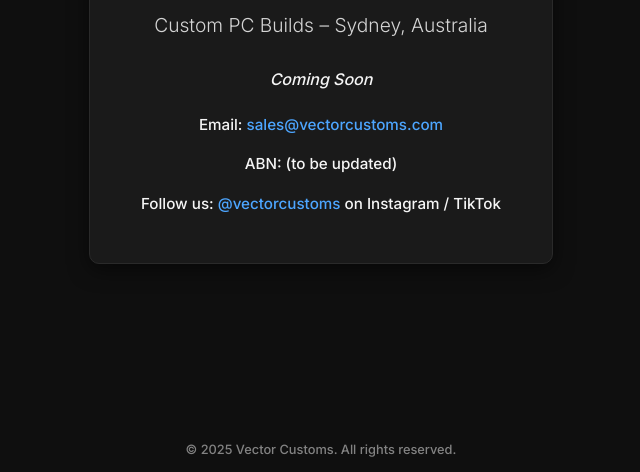
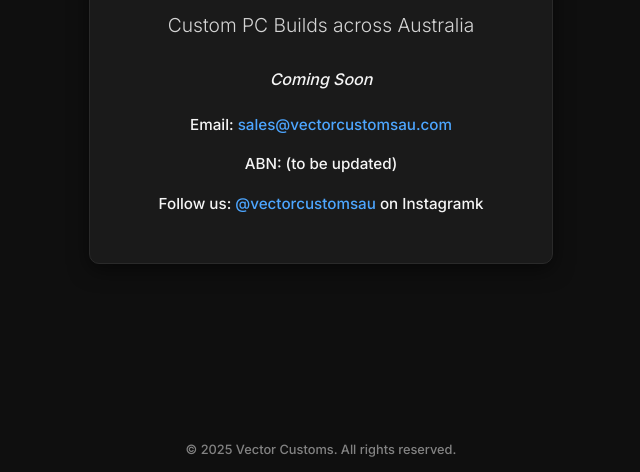
Before and after one commit to nishiharaes/vectorcustoms-site, a plain HTML site: page index.html in a window 1280 px wide. Shown: the part 328-800 px from the top of the page, without its empty margins (319-959 px from the left). Drawn offline with Linux system fonts and the light colour scheme.

Commit message:
Update index.html

```diff
--- a/index.html
+++ b/index.html
@@ -3,7 +3,7 @@
 <head>
   <meta charset="UTF-8">
   <meta name="viewport" content="width=device-width, initial-scale=1.0">
-  <title>Vector Customs – Coming Soon</title>
+  <title>Coming Soon!</title>
   <style>
     @import url('https://fonts.googleapis.com/css2?family=Inter:wght@300;500;700&display=swap');
 
@@ -71,12 +71,12 @@
 <body>
   <div class="card">
     <h1>Vector Customs</h1>
-    <h2>Custom PC Builds – Sydney, Australia</h2>
+    <h2>Custom PC Builds across Australia</h2>
     <p><em>Coming Soon</em></p>
     <div class="info">
-      <p>Email: <a href="mailto:sales@vectorcustoms.com">sales@vectorcustoms.com</a></p>
+      <p>Email: <a href="mailto:sales@vectorcustoms.com">sales@vectorcustomsau.com</a></p>
       <p>ABN: (to be updated)</p>
-      <p>Follow us: <a href="#">@vectorcustoms</a> on Instagram / TikTok</p>
+      <p>Follow us: <a href="#">@vectorcustomsau</a> on Instagramk</p>
     </div>
   </div>
   <div class="footer">© 2025 Vector Customs. All rights reserved.</div>
```
